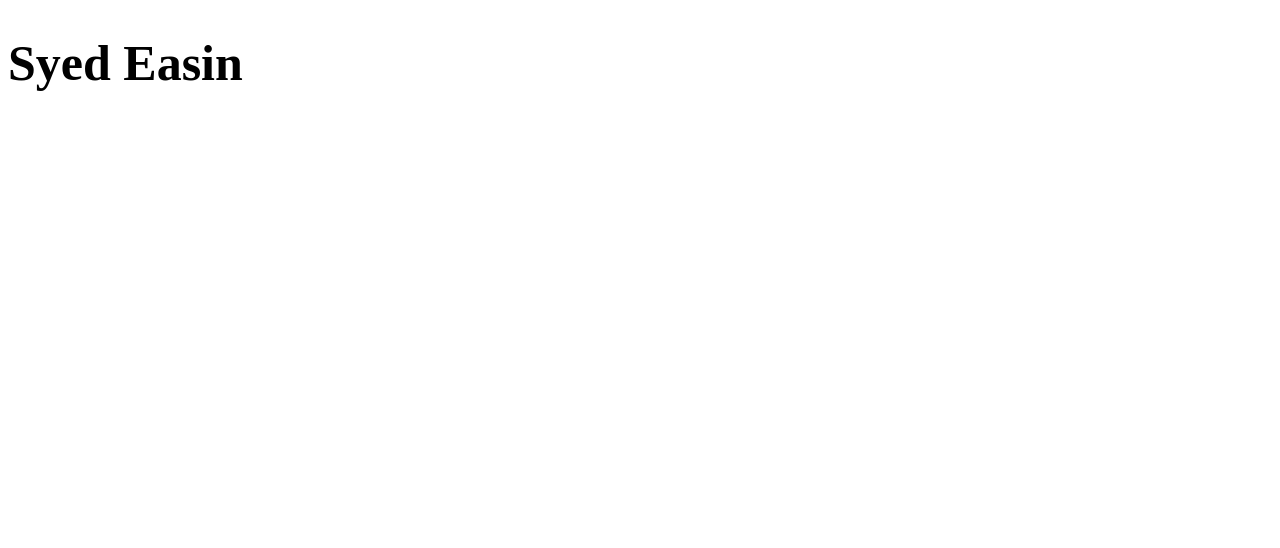
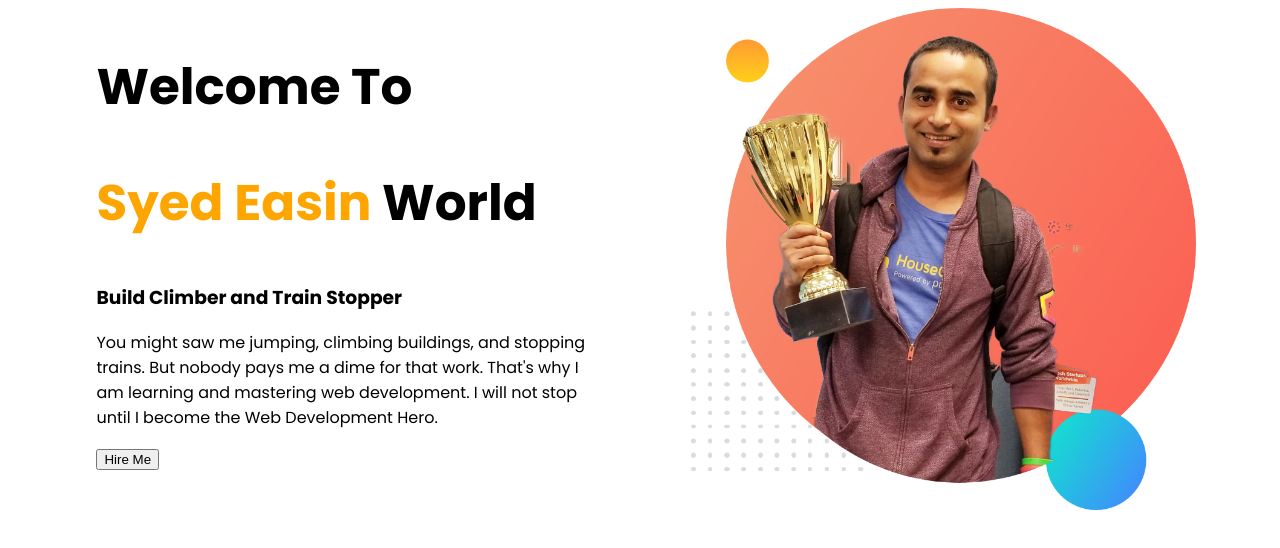
Before and after one commit to syedeasin/Easin.Portfolio, a plain HTML site: page index.html in a window 1280 px wide. Drawn offline with Linux system fonts and the light colour scheme.

Commit message:
1st section done

```diff
--- a/index.html
+++ b/index.html
@@ -4,9 +4,21 @@
     <meta charset="UTF-8">
     <meta name="viewport" content="width=device-width, initial-scale=1.0">
     <title>Document</title>
+    <link href="https://fonts.googleapis.com/css2?family=Poppins:ital,wght@0,100;0,200;0,300;0,400;0,600;0,700;0,800;0,900;1,100;1,200;1,300;1,400;1,500;1,600;1,700;1,800;1,900&display=swap" rel="stylesheet">
     <link rel="stylesheet" href="style.css">
 </head>
 <body>
-    <h1>Syed Easin</h1>
+    <section>
+        <div class="half-width">
+            <h1>Welcome To</h1>
+            <h1><span class="name-highlight">Syed Easin</span> World</h1>
+            <h3>Build Climber and Train Stopper</h3>
+            <p>You might saw me jumping, climbing buildings, and stopping trains. But nobody pays me a dime for that work. That's why I am learning and mastering web development. I will not stop until I become the Web Development Hero.</p>
+            <button>Hire Me</button>
+        </div>
+        <div class="half-width">
+            <img src="images/jhankar.png" alt="">
+        </div>
+    </section>
 </body>
 </html>
--- a/style.css
+++ b/style.css
@@ -1,3 +1,23 @@
+body
+{
+    font-family: 'Poppins', sans-serif;
+}
 h1{
     font-size:50px;
+
 }
+.name-highlight
+{
+    color: orange;
+}
+.half-width
+{
+    width: 40%;
+    float: left;
+    margin-left: 5%;
+    padding-left: 2%;
+}
+.half-width img
+{
+    width: 100%;
+}
```
Also changed, not shown: images/dream-bg.png (added), images/exp-bg.png (added), images/jhankar.png (added), images/jhankar2.png (added), images/my-bg.png (added), images/my-bg2.png (added), images/top-banner.png (added).
